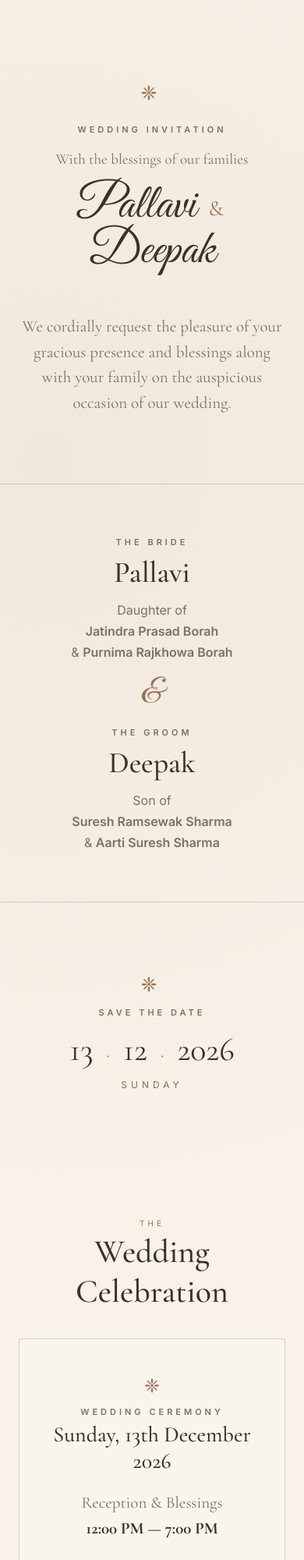
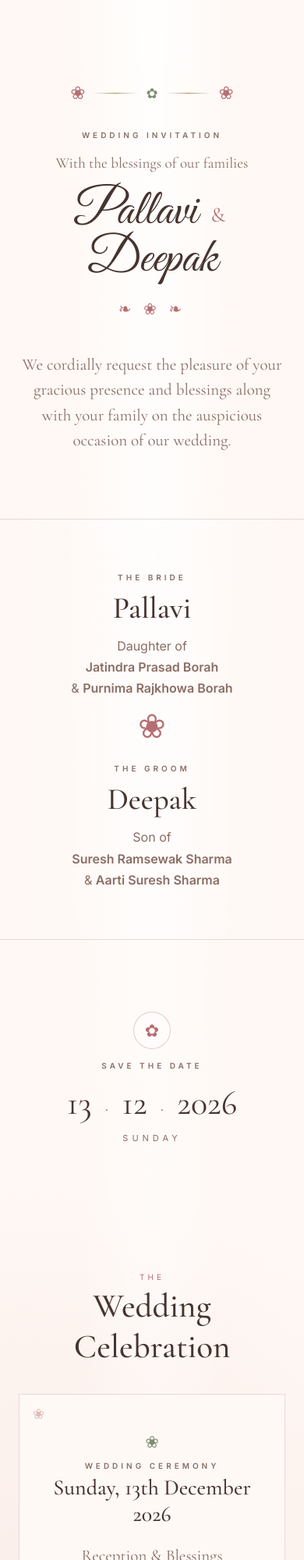
Before and after one commit to Deepak6295/deepak-pallavi-wedding, a plain HTML site: page index.html in a window 390 px wide. Shown: the top 2000 px of the page at 78% size. Drawn offline with nearby package versions, Linux system fonts and the light colour scheme.

Commit message:
Add files via upload

```diff
--- a/index.html
+++ b/index.html
@@ -3,35 +3,40 @@
 <head>
   <meta charset="UTF-8">
   <meta name="viewport" content="width=device-width, initial-scale=1.0">
-  <meta name="theme-color" content="#f8f2e8">
+  <meta name="theme-color" content="#fff8f4">
   <meta name="description" content="Wedding invitation of Pallavi & Deepak — 13 December 2026, Jorhat.">
   <title>Pallavi & Deepak — Wedding Invitation</title>
   <link rel="preconnect" href="https://fonts.googleapis.com">
   <link rel="preconnect" href="https://fonts.gstatic.com" crossorigin>
-  <link href="https://fonts.googleapis.com/css2?family=Cormorant+Garamond:wght@400;500;600;700&family=Great+Vibes&family=Inter:wght@400;500;600&display=swap" rel="stylesheet">
+  <link href="https://fonts.googleapis.com/css2?family=Cormorant+Garamond:wght@400;500;600;700&family=Great+Vibes&family=Inter:wght@400;500;600&family=Noto+Serif+Bengali:wght@400;600&display=swap" rel="stylesheet">
   <link rel="stylesheet" href="style.css">
 </head>
 <body>
 
+  <div class="petal petal-a">✿</div>
+  <div class="petal petal-b">❀</div>
+  <div class="petal petal-c">✽</div>
+  <div class="petal petal-d">✿</div>
+
   <main class="invite">
+
     <section class="hero reveal">
-      <div class="ornament">❈</div>
+      <div class="floral-top">
+        <span>❀</span><i></i><span>✿</span><i></i><span>❀</span>
+      </div>
+
       <p class="eyebrow">WEDDING INVITATION</p>
       <p class="blessing">With the blessings of our families</p>
 
       <h1>Pallavi <span>&amp;</span> Deepak</h1>
+
+      <div class="flower-line">❧ ❀ ❧</div>
 
       <p class="intro">
         We cordially request the pleasure of your gracious presence
         and blessings along with your family on the auspicious occasion
         of our wedding.
       </p>
-
-      <!-- IMAGE PLACEHOLDER
-      <div class="hero-image">
-        <img src="images/couple.jpg" alt="Pallavi and Deepak">
-      </div>
-      -->
     </section>
 
     <section class="couple reveal">
@@ -41,7 +46,7 @@
         <p>Daughter of<br><strong>Jatindra Prasad Borah</strong><br>&amp; <strong>Purnima Rajkhowa Borah</strong></p>
       </div>
 
-      <div class="ampersand">&amp;</div>
+      <div class="ampersand">❀</div>
 
       <div class="name-card">
         <span class="small-label">THE GROOM</span>
@@ -51,14 +56,10 @@
     </section>
 
     <section class="date-section reveal">
-      <div class="ornament">❈</div>
+      <div class="flower-badge">✿</div>
       <p class="eyebrow">SAVE THE DATE</p>
       <div class="date">
-        <span>13</span>
-        <i>·</i>
-        <span>12</span>
-        <i>·</i>
-        <span>2026</span>
+        <span>13</span><i>·</i><span>12</span><i>·</i><span>2026</span>
       </div>
       <p class="day">SUNDAY</p>
     </section>
@@ -70,10 +71,11 @@
       </div>
 
       <div class="event-card">
-        <div class="event-icon">❈</div>
+        <div class="corner-flower">❀</div>
         <p class="event-kicker">WEDDING CEREMONY</p>
         <h3>Sunday, 13th December 2026</h3>
         <p class="time">Reception &amp; Blessings<br><strong>12:00 PM — 7:00 PM</strong></p>
+        <div class="tiny-flowers">✽ &nbsp; ✿ &nbsp; ✽</div>
       </div>
     </section>
 
@@ -84,18 +86,19 @@
       </div>
 
       <div class="venue-card">
+        <div class="venue-flower">❀</div>
         <p class="venue-title">OWN RESIDENCE</p>
         <p>Bongal Pukhuri, Club Road<br>Jorhat, Assam</p>
 
         <a class="button" target="_blank" rel="noopener"
-           href="https://www.google.com/maps/search/?api=1&query=Bongal%20Pukhuri%2C%20Club%20Road%2C%20Jorhat%2C%20Assam">
+           href="https://www.google.com/maps/search/?api=1&query=Own%20Residence%2C%20Bongal%20Pukhuri%2C%20Club%20Road%2C%20Jorhat%2C%20Assam">
           GET DIRECTIONS
         </a>
       </div>
     </section>
 
     <section class="message reveal">
-      <div class="ornament">❈</div>
+      <div class="flower-badge">❀</div>
       <p class="quote">
         Your gracious presence and blessings<br>
         will make our special day even more memorable.
@@ -104,6 +107,21 @@
         শুভ বিবাহৰ এই শুভক্ষণত আপোনাৰ সপৰিয়ালে উপস্থিতি
         আৰু আশীৰ্বাদ আমাৰ বাবে পৰম সৌভাগ্যৰ বিষয়।
       </p>
+    </section>
+
+    <section class="qr-section reveal">
+      <div class="section-heading">
+        <span>FIND YOUR WAY TO US</span>
+        <h2>Scan for Location</h2>
+      </div>
+
+      <div class="qr-card">
+        <div class="qr-frame">
+          <img src="images/location-qr.png" alt="QR code for wedding location">
+        </div>
+        <p>Scan this QR code to open the wedding location in Google Maps.</p>
+        <a class="button" target="_blank" rel="noopener" href="https://www.google.com/maps/search/?api=1&query=Own%20Residence%2C%20Bongal%20Pukhuri%2C%20Club%20Road%2C%20Jorhat%2C%20Assam">OPEN MAP</a>
+      </div>
     </section>
 
     <section class="details reveal">
@@ -128,18 +146,12 @@
       </div>
     </section>
 
-    <!-- QR PLACEHOLDER
-    <section class="qr-section reveal">
-      <p class="small-label">SCAN FOR LOCATION / DETAILS</p>
-      <img src="images/qr.png" alt="QR code">
-    </section>
-    -->
-
     <footer>
-      <div class="ornament">❈</div>
+      <div class="floral-bottom">❧ ❀ ❧</div>
       <p>Pallavi &amp; Deepak</p>
       <span>13 · 12 · 2026 · JORHAT</span>
     </footer>
+
   </main>
 
   <script src="script.js"></script>
--- a/style.css
+++ b/style.css
@@ -1,96 +1,114 @@
-* {
-  box-sizing: border-box;
+* { box-sizing: border-box; }
+
+:root {
+  --paper: #fff8f4;
+  --paper2: #fff1ec;
+  --ink: #47342f;
+  --muted: #8a6d64;
+  --rose: #b56f72;
+  --rose-dark: #92575c;
+  --sage: #7d8e72;
+  --gold: #b28a5c;
+  --line: rgba(71, 52, 47, .16);
 }
 
-:root {
-  --paper: #f8f2e8;
-  --paper-deep: #eee3d2;
-  --ink: #3d3027;
-  --muted: #806f60;
-  --accent: #9b7152;
-  --line: rgba(61, 48, 39, 0.18);
-}
-
-html {
-  scroll-behavior: smooth;
-}
+html { scroll-behavior: smooth; }
 
 body {
   margin: 0;
-  background: #ded6ca;
+  background: #d9cec8;
   color: var(--ink);
   font-family: "Inter", sans-serif;
 }
 
+body::before {
+  content: "";
+  position: fixed;
+  inset: 0;
+  pointer-events: none;
+  opacity: .22;
+  background-image:
+    radial-gradient(circle at 20% 20%, rgba(181,111,114,.20) 0 1px, transparent 1.5px),
+    radial-gradient(circle at 80% 70%, rgba(126,142,114,.18) 0 1px, transparent 1.5px);
+  background-size: 32px 32px, 45px 45px;
+}
+
 .invite {
-  width: min(100%, 760px);
+  width: min(100%, 780px);
   margin: 0 auto;
-  background:
-    radial-gradient(circle at 15% 15%, rgba(155,113,82,.08), transparent 28%),
-    radial-gradient(circle at 85% 80%, rgba(155,113,82,.07), transparent 30%),
-    var(--paper);
   min-height: 100vh;
   overflow: hidden;
-  box-shadow: 0 0 60px rgba(0,0,0,.15);
+  position: relative;
+  background:
+    radial-gradient(ellipse at 50% -5%, rgba(255,255,255,.95), transparent 42%),
+    radial-gradient(circle at 5% 45%, rgba(181,111,114,.09), transparent 25%),
+    radial-gradient(circle at 95% 72%, rgba(125,142,114,.09), transparent 25%),
+    var(--paper);
+  box-shadow: 0 0 65px rgba(60,45,40,.18);
 }
 
-section {
-  padding: 76px 42px;
-  text-align: center;
-  position: relative;
-}
+section { padding: 78px 42px; text-align: center; position: relative; }
 
 .hero {
-  min-height: 690px;
+  min-height: 700px;
   display: flex;
   flex-direction: column;
   align-items: center;
   justify-content: center;
-  padding-top: 100px;
+  padding-top: 105px;
 }
 
-.ornament {
-  color: var(--accent);
-  font-size: 25px;
-  letter-spacing: 8px;
-  margin-bottom: 14px;
+.floral-top, .floral-bottom {
+  display: flex;
+  align-items: center;
+  gap: 10px;
+  color: var(--rose);
+  font-size: 23px;
+  margin-bottom: 24px;
 }
+.floral-top i, .floral-bottom i {
+  width: 58px;
+  height: 1px;
+  background: linear-gradient(90deg, transparent, var(--gold), transparent);
+}
+.floral-top span:nth-child(3) { color: var(--sage); font-size: 18px; }
 
-.eyebrow,
-.small-label,
-.event-kicker {
-  font-size: 11px;
+.eyebrow, .small-label, .event-kicker {
+  font-size: 10px;
   letter-spacing: 4px;
   font-weight: 600;
   color: var(--muted);
 }
-
 .blessing {
   font-family: "Cormorant Garamond", serif;
   font-size: 19px;
-  margin: 8px 0 20px;
+  margin: 8px 0 22px;
   color: var(--muted);
 }
 
 h1 {
   font-family: "Great Vibes", cursive;
   font-weight: 400;
-  font-size: clamp(62px, 12vw, 105px);
+  font-size: clamp(64px, 12vw, 108px);
   line-height: .95;
-  margin: 0 0 30px;
+  margin: 0 0 20px;
   color: var(--ink);
 }
-
 h1 span {
   font-family: "Cormorant Garamond", serif;
-  font-size: .45em;
+  font-size: .42em;
   vertical-align: middle;
-  margin: 0 5px;
-  color: var(--accent);
+  margin: 0 6px;
+  color: var(--rose);
 }
+.flower-line, .tiny-flowers, .floral-bottom {
+  color: var(--rose);
+  letter-spacing: 5px;
+}
+.flower-line { font-size: 20px; margin-bottom: 23px; }
 
 .intro {
-  max-width: 540px;
+  max-width: 560px;
   font-family: "Cormorant Garamond", serif;
   font-size: 21px;
   line-height: 1.55;
@@ -104,248 +122,141 @@ h1 span {
   gap: 35px;
   border-top: 1px solid var(--line);
   border-bottom: 1px solid var(--line);
+  background: linear-gradient(90deg, transparent, rgba(255,255,255,.35), transparent);
+}
+.name-card { flex: 1; max-width: 300px; }
+.name-card h2, .section-heading h2, .event-card h3, .venue-title, .contact-grid h3 {
+  font-family: "Cormorant Garamond", serif;
+}
+.name-card h2 {
+  font-size: 39px; font-weight: 500; margin: 8px 0 12px;
+}
+.name-card p { line-height: 1.7; color: var(--muted); margin: 0; }
+.ampersand {
+  font-family: "Great Vibes", cursive;
+  color: var(--rose);
+  font-size: 55px;
 }
 
-.name-card {
-  flex: 1;
-  max-width: 290px;
+.date-section { padding-top: 92px; padding-bottom: 92px; }
+.flower-badge {
+  width: 48px; height: 48px; margin: 0 auto 15px;
+  border: 1px solid rgba(181,111,114,.35);
+  border-radius: 50%;
+  display: grid; place-items: center;
+  color: var(--rose); font-size: 22px;
+  background: rgba(255,255,255,.35);
+}
+.date {
+  display: flex; align-items: baseline; justify-content: center; gap: 17px;
+  font-family: "Cormorant Garamond", serif;
+  font-size: clamp(44px, 9vw, 68px); margin: 15px 0 5px;
+}
+.date i { font-size: .55em; color: var(--rose); font-style: normal; }
+.day { letter-spacing: 5px; color: var(--muted); font-size: 11px; }
+
+.section-heading span {
+  display: block; font-size: 10px; letter-spacing: 4px; color: var(--rose);
+}
+.section-heading h2 {
+  margin: 5px 0 35px; font-size: 43px; font-weight: 500;
 }
 
-.name-card h2,
-.section-heading h2,
-.event-card h3,
-.venue-title,
-.contact-grid h3 {
-  font-family: "Cormorant Garamond", serif;
+.event-card, .venue-card, .qr-card {
+  border: 1px solid rgba(181,111,114,.25);
+  padding: 48px 25px;
+  background:
+    linear-gradient(rgba(255,255,255,.55), rgba(255,255,255,.55)),
+    var(--paper2);
+  position: relative;
 }
+.event-card::before, .event-card::after, .venue-card::before, .venue-card::after {
+  content: "❀";
+  position: absolute;
+  color: rgba(181,111,114,.45);
+  font-size: 18px;
+}
+.event-card::before, .venue-card::before { left: 17px; top: 14px; }
+.event-card::after, .venue-card::after { right: 17px; bottom: 14px; transform: rotate(180deg); }
 
-.name-card h2 {
-  font-size: 38px;
-  font-weight: 500;
-  margin: 8px 0 12px;
+.corner-flower, .venue-flower { color: var(--sage); font-size: 21px; }
+.event-kicker { margin: 12px 0 3px; }
+.event-card h3 { font-size: 28px; font-weight: 500; margin: 5px 0 20px; }
+.time {
+  font-family: "Cormorant Garamond", serif; color: var(--muted);
+  font-size: 21px; line-height: 1.55;
 }
+.time strong { color: var(--ink); }
+.tiny-flowers { margin-top: 25px; font-size: 12px; }
 
-.name-card p {
-  line-height: 1.7;
-  color: var(--muted);
-  margin: 0;
-}
-
-.ampersand {
-  font-family: "Great Vibes", cursive;
-  color: var(--accent);
-  font-size: 60px;
-}
-
-.date-section {
-  padding-top: 90px;
-  padding-bottom: 90px;
-}
-
-.date {
-  display: flex;
-  align-items: baseline;
-  justify-content: center;
-  gap: 17px;
-  font-family: "Cormorant Garamond", serif;
-  font-size: clamp(42px, 9vw, 66px);
-  margin: 15px 0 5px;
-}
-
-.date i {
-  font-size: .55em;
-  color: var(--accent);
-  font-style: normal;
-}
-
-.day {
-  letter-spacing: 5px;
-  color: var(--muted);
-  font-size: 12px;
-}
-
-.section-heading span {
-  display: block;
-  font-size: 10px;
-  letter-spacing: 4px;
-  color: var(--accent);
-}
-
-.section-heading h2 {
-  margin: 5px 0 35px;
-  font-size: 42px;
-  font-weight: 500;
-}
-
-.event-card,
-.venue-card {
-  border: 1px solid var(--line);
-  padding: 45px 25px;
-  background: rgba(255,255,255,.18);
-}
-
-.event-icon {
-  color: var(--accent);
-  font-size: 24px;
-}
-
-.event-kicker {
-  margin: 12px 0 3px;
-}
-
-.event-card h3 {
-  font-size: 28px;
-  font-weight: 500;
-  margin: 5px 0 20px;
-}
-
-.time {
-  font-family: "Cormorant Garamond", serif;
-  color: var(--muted);
-  font-size: 21px;
-  line-height: 1.55;
-}
-
-.time strong {
-  color: var(--ink);
-}
-
-.venue-title {
-  font-size: 31px;
-  margin: 0 0 8px;
-}
-
+.venue-title { font-size: 32px; margin: 5px 0 8px; }
 .venue-card p:not(.venue-title) {
   font-family: "Cormorant Garamond", serif;
-  font-size: 21px;
-  line-height: 1.5;
-  color: var(--muted);
+  font-size: 21px; line-height: 1.5; color: var(--muted);
 }
 
 .button {
-  display: inline-block;
-  margin-top: 22px;
-  padding: 13px 25px;
-  border: 1px solid var(--accent);
-  color: var(--ink);
-  text-decoration: none;
-  font-size: 10px;
-  letter-spacing: 3px;
-  transition: .25s ease;
+  display: inline-block; margin-top: 22px; padding: 13px 25px;
+  border: 1px solid var(--rose); color: var(--ink); text-decoration: none;
+  font-size: 10px; letter-spacing: 3px; transition: .25s ease;
+}
+.button:hover { background: var(--rose); color: white; }
+
+.message {
+  border-top: 1px solid var(--line); border-bottom: 1px solid var(--line);
+  background: rgba(255,255,255,.22);
+}
+.quote {
+  font-family: "Cormorant Garamond", serif; font-size: 27px; line-height: 1.45;
+}
+.assamese-note {
+  max-width: 590px; margin: 30px auto 0;
+  font-family: "Noto Serif Bengali", serif;
+  font-size: 17px; line-height: 1.8; color: var(--muted);
 }
 
-.button:hover {
-  background: var(--accent);
-  color: white;
+.qr-card { padding: 38px 25px 42px; }
+.qr-frame {
+  width: min(245px, 72vw); height: min(245px, 72vw);
+  margin: 0 auto 22px; padding: 13px;
+  background: white; border: 1px solid rgba(71,52,47,.12);
+  box-shadow: 0 10px 30px rgba(71,52,47,.08);
+}
+.qr-frame img { display: block; width: 100%; height: 100%; }
+.qr-card p {
+  max-width: 430px; margin: 0 auto; color: var(--muted);
+  font-family: "Cormorant Garamond", serif; font-size: 19px; line-height: 1.45;
 }
 
-.message {
-  border-top: 1px solid var(--line);
-  border-bottom: 1px solid var(--line);
+.contact-grid { display: grid; grid-template-columns: 1fr 1fr; gap: 30px; text-align: left; }
+.contact-grid > div { padding: 25px; border: 1px solid var(--line); }
+.contact-grid h3 { font-size: 25px; margin: 8px 0 20px; font-weight: 500; }
+.contact-grid p { color: var(--muted); line-height: 1.5; }
+.contact-grid a { color: var(--ink); text-decoration: none; }
+
+footer { text-align: center; padding: 55px 30px 75px; }
+.floral-bottom { justify-content: center; margin-bottom: 8px; }
+footer p { font-family: "Great Vibes", cursive; font-size: 46px; margin: 0 0 8px; }
+footer span { font-size: 9px; letter-spacing: 3px; color: var(--muted); }
+
+.petal {
+  position: fixed; z-index: 0; pointer-events: none;
+  color: var(--rose); opacity: .20; font-size: 35px;
 }
+.petal-a { left: 5vw; top: 12vh; transform: rotate(-20deg); }
+.petal-b { right: 5vw; top: 35vh; color: var(--sage); transform: rotate(20deg); }
+.petal-c { left: 4vw; bottom: 18vh; font-size: 26px; }
+.petal-d { right: 4vw; bottom: 7vh; color: var(--gold); }
 
-.quote {
-  font-family: "Cormorant Garamond", serif;
-  font-size: 27px;
-  line-height: 1.45;
-}
-
-.assamese-note {
-  max-width: 580px;
-  margin: 30px auto 0;
-  font-family: "Noto Serif Bengali", "Noto Sans Bengali", serif;
-  font-size: 17px;
-  line-height: 1.8;
-  color: var(--muted);
-}
-
-.contact-grid {
-  display: grid;
-  grid-template-columns: 1fr 1fr;
-  gap: 30px;
-  text-align: left;
-}
-
-.contact-grid > div {
-  padding: 25px;
-  border: 1px solid var(--line);
-}
-
-.contact-grid h3 {
-  font-size: 25px;
-  margin: 8px 0 20px;
-  font-weight: 500;
-}
-
-.contact-grid p {
-  color: var(--muted);
-  line-height: 1.5;
-}
-
-.contact-grid a {
-  color: var(--ink);
-  text-decoration: none;
-}
-
-footer {
-  text-align: center;
-  padding: 55px 30px 70px;
-}
-
-footer .ornament {
-  margin-bottom: 5px;
-}
-
-footer p {
-  font-family: "Great Vibes", cursive;
-  font-size: 45px;
-  margin: 0 0 8px;
-}
-
-footer span {
-  font-size: 9px;
-  letter-spacing: 3px;
-  color: var(--muted);
-}
-
-.reveal {
-  opacity: 0;
-  transform: translateY(22px);
-  transition: opacity .8s ease, transform .8s ease;
-}
-
-.reveal.visible {
-  opacity: 1;
-  transform: translateY(0);
-}
+.reveal { opacity: 0; transform: translateY(22px); transition: opacity .8s ease, transform .8s ease; }
+.reveal.visible { opacity: 1; transform: translateY(0); }
 
 @media (max-width: 600px) {
-  section {
-    padding: 62px 24px;
-  }
-
-  .hero {
-    min-height: 620px;
-  }
-
-  .couple {
-    flex-direction: column;
-    gap: 10px;
-  }
-
-  .name-card {
-    max-width: 100%;
-  }
-
-  .ampersand {
-    font-size: 45px;
-  }
-
-  .contact-grid {
-    grid-template-columns: 1fr;
-  }
-
-  .quote {
-    font-size: 24px;
-  }
+  section { padding: 62px 24px; }
+  .hero { min-height: 630px; }
+  .couple { flex-direction: column; gap: 10px; }
+  .name-card { max-width: 100%; }
+  .ampersand { font-size: 43px; }
+  .contact-grid { grid-template-columns: 1fr; }
+  .quote { font-size: 24px; }
 }
```
Also changed, not shown: 1 other file.
